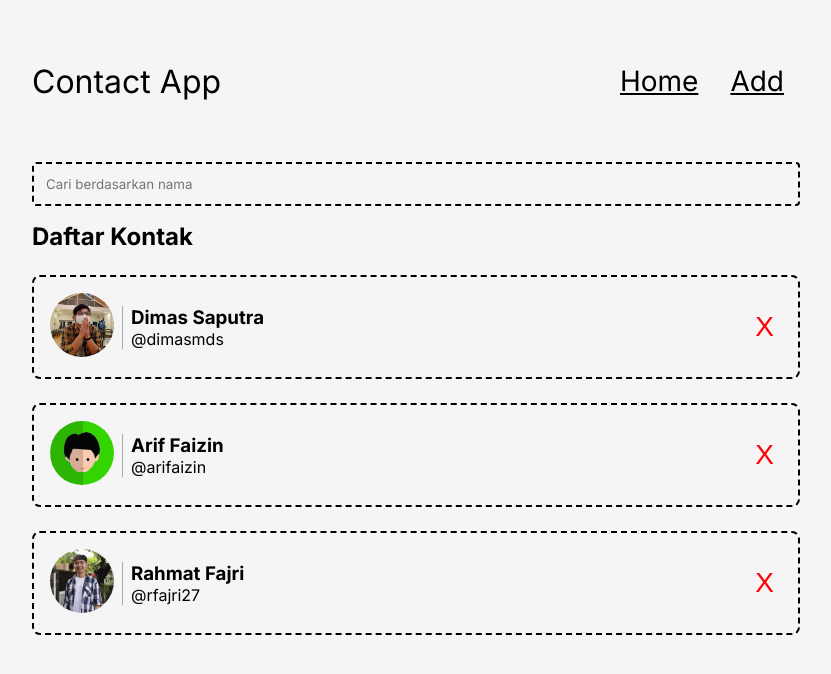
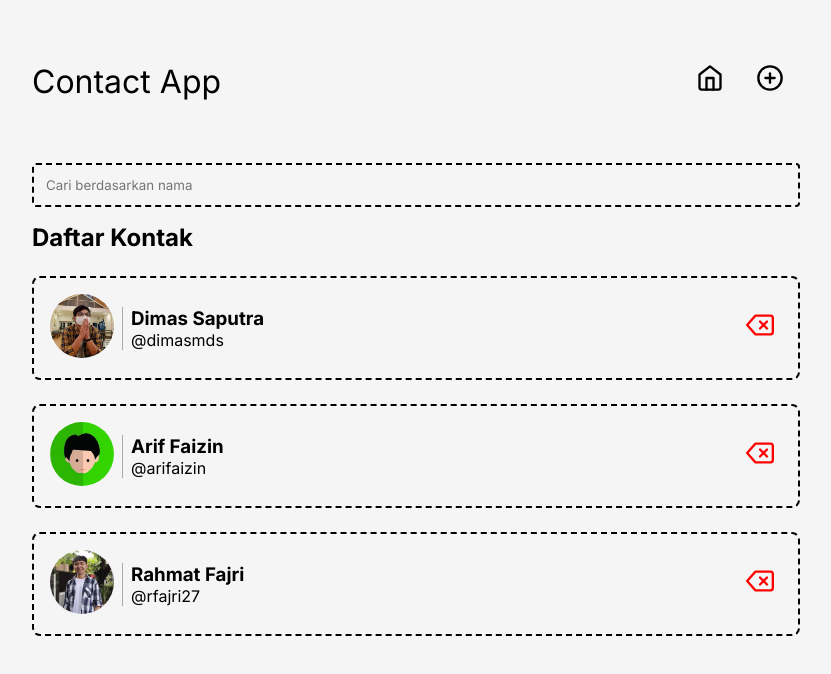
Before and after one commit to IrsalLaz/contacts-app-react, a React (Vite) app: page / in a window 1280 px wide. Shown: the top 674 px of the page, without its empty margins (224-1055 px from the left). Built offline with nearby package versions, Linux system fonts and the light colour scheme.

Commit message:
add: use icon at navigation and delete button

```diff
--- a/package.json
+++ b/package.json
@@ -13,6 +13,7 @@
     "prop-types": "^15.8.1",
     "react": "^18.3.1",
     "react-dom": "^18.3.1",
+    "react-icons": "^5.4.0",
     "react-router-dom": "^7.1.3"
   },
   "devDependencies": {
--- a/src/components/DeleteButton.jsx
+++ b/src/components/DeleteButton.jsx
@@ -1,10 +1,11 @@
 import React from "react";
 import PropTypes from "prop-types";
+import { FiDelete } from "react-icons/fi";
 
 function DeleteButton({ id, onDelete }) {
 	return (
 		<button className="contact-item__delete" onClick={() => onDelete(id)}>
-			X
+			<FiDelete />
 		</button>
 	);
 }
--- a/src/components/Navigation.jsx
+++ b/src/components/Navigation.jsx
@@ -1,15 +1,20 @@
 import React from "react";
 import { Link } from "react-router-dom";
+import { FiHome, FiPlusCircle } from "react-icons/fi";
 
 function Navigation() {
 	return (
 		<nav className="navigation">
 			<ul>
 				<li>
-					<Link to={"/"}>Home</Link>
+					<Link to={"/"}>
+						<FiHome />
+					</Link>
 				</li>
 				<li>
-					<Link to={"/add"}>Add</Link>
+					<Link to={"/add"}>
+						<FiPlusCircle />
+					</Link>
 				</li>
 			</ul>
 		</nav>
```
Also changed, not shown: 1 other file (tests, documents, lock files or other folders).
